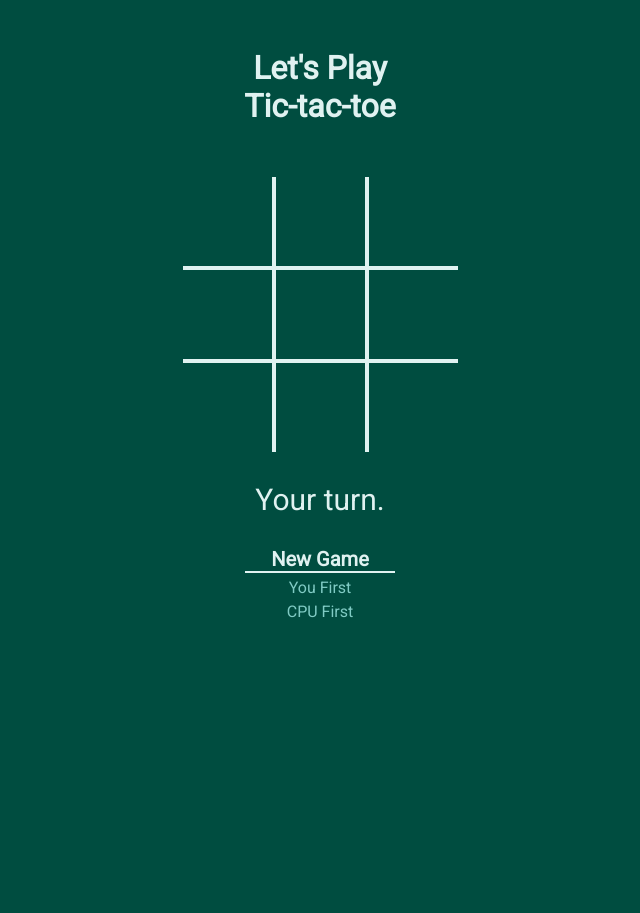
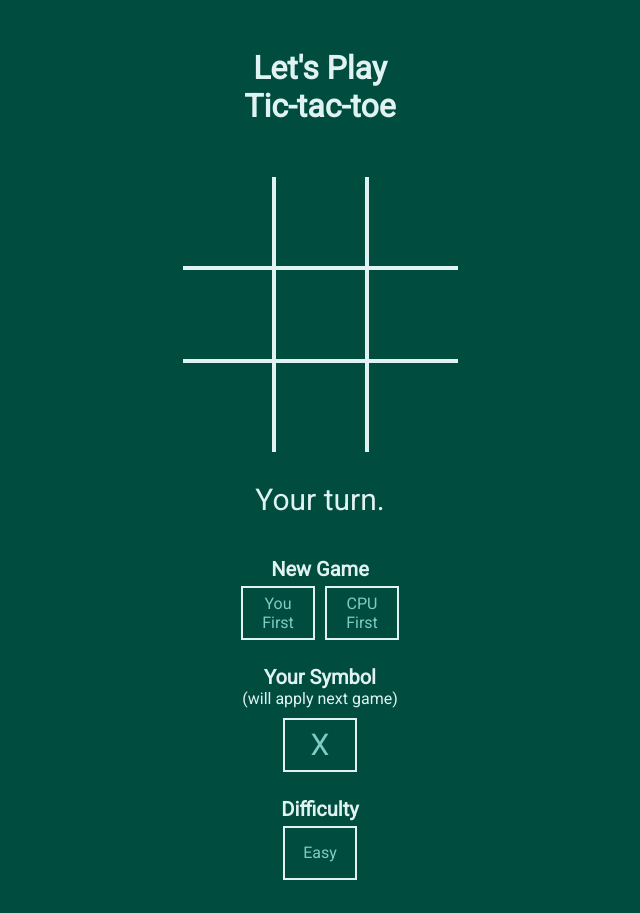
Before and after one commit to Meepasaurus/tic-tac-toe, a plain HTML site: page build/index.html in a window 1280 px wide. Shown: the whole page, without its empty margins (320-960 px from the left). Before the commit the page ends 800 px from the top, so only its background shows below. Drawn offline with nearby package versions, Linux system fonts and the light colour scheme.

Commit message:
add symbol toggle, options UI

```diff
--- a/assets/index.js
+++ b/assets/index.js
@@ -143,6 +143,10 @@ var TicTacToe = function(){
 			}
 		},
 
+		getPlayerMarker: function(){
+			return playerMarker;
+		},
+
 		isLegalMove: function(spaceID){
 			return (openSpaces.indexOf(spaceID) !== -1) ? true : false;
 		},
@@ -192,18 +196,34 @@ var TicTacToe = function(){
 
 $(document).ready(function(){
 	var myTicTacToe = new TicTacToe(),
-		myPlayerMarker = 'X';
-	//myTicTacToe.init();
-	myTicTacToe.newGame('easy', myPlayerMarker, 'O', 'player');
+		myPlayerMarker = 'X',
+		myCPUMarker = 'O',
+		nextPlayerMarker = 'X',
+		nextCPUMarker = 'O';
+
+	myTicTacToe.newGame('easy', myPlayerMarker, myCPUMarker, 'player');
 
 	$('.container').on('click', function(){
 		var id = $(this).data('id');
 		if (myTicTacToe.canMove() && myTicTacToe.isLegalMove(id)){
-			myTicTacToe.markSpace(myPlayerMarker, id);
+			myTicTacToe.markSpace(myTicTacToe.getPlayerMarker(), id);
 		}
 	});
 
 	$('.new-game-btn').on('click', function(){
-		myTicTacToe.newGame('easy', myPlayerMarker, 'O', $(this).data('first'));
+		myTicTacToe.newGame('easy', nextPlayerMarker, nextCPUMarker, $(this).data('first'));
+	});
+
+	$('.marker-btn').on('click', function(){
+		var currentPlayerMarker = $(this).text();
+		if (currentPlayerMarker === 'X'){
+			nextPlayerMarker = 'O';
+			nextCPUMarker = 'X';
+			$(this).text('O');
+		} else {
+			nextPlayerMarker = 'X';
+			nextCPUMarker = 'O';
+			$(this).text('X');
+		}
 	});
 });
--- a/assets/index.scss
+++ b/assets/index.scss
@@ -40,7 +40,7 @@ header {
 
 h1 {
 	padding-bottom: 30px;
-	word-wrap: keep-all;
+
 }
 
 h2 {
@@ -131,24 +131,47 @@ h2 {
 	margin: 0 auto;
 	text-align: center;
 	font-size: 30px;
+
+	p {
+		margin: 0;
+		padding: 30px 5px 20px 5px;
+	}
 }
 
-.new-game {
-	max-width: 150px;
+.options {
+	max-width: 250px;
+	width: 100%;
 	margin: 0 auto;
 	text-align: center;
-	//display: flex;
-	//flex-direction: column;
-	//	align-items: center;
 }
 
-.new-game-title {
-	border-bottom: 2px solid $fg;
+.options-title {
+	width: 100%;
+	padding-top: 20px;
+
+	p {
+		margin: 0;
+		padding-bottom: 5px;
+	}
 }
 
-.new-game-btn {
+.btn-container {
+	display: flex;
+	justify-content: center;
+	width: 100%;
+	margin: 0 auto;
+}
+
+.option-btn {
 	cursor: pointer;
+	display: flex;
+	align-items: center;
+	justify-content: center;
+	max-width: 50px;
+	height: 40px;
 	margin: 5px;
+	padding: 5px 10px;
+	border: 2px solid $fg;
 	color: #80cbc4;
 
 	&:hover,
@@ -157,6 +180,15 @@ h2 {
 	}
 }
 
+.marker-btn {
+	margin: 5px auto;
+	font-size: 30px;
+}
+
+.difficulty-btn {
+	margin: 5px auto;
+}
+
 @media screen and(max-width: 290px){
 	.box span{
 		font-size: 40px;
--- a/build/index.html
+++ b/build/index.html
@@ -87,10 +87,21 @@
 			<p id="status"></p>
 		</section>
 
-		<section class="new-game">
-			<div class="new-game-title"><h2>New Game</h2></div>
-			<div class="new-game-btn" data-first="player">You First</div>
-			<div class="new-game-btn" data-first="cpu">CPU First</div>
+		<section class="options">
+			<div class="options-title"><h2>New Game</h2></div>
+			<div class="btn-container">
+				<div class="new-game-btn option-btn" data-first="player"><span>You First</span></div>
+				<div class="new-game-btn option-btn" data-first="cpu"><span>CPU First</span></div>
+			</div>
+
+			<div class="options-title">
+				<h2>Your Symbol</h2>
+				<p>(will apply next game)</p>
+			</div>
+			<div class="marker-btn option-btn"><span>X</span></div>
+
+			<div class="options-title"><h2>Difficulty</h2></div>
+			<div class="difficulty-btn option-btn"><span>Easy</span></div>
 		</section>
 	</main>
 	<script src="https://code.jquery.com/jquery-2.2.4.min.js"></script>
```
Also changed, not shown: assets/index.html (+15 -4 lines), build/index.js (+1 -1 lines), README.md, build/index.css.
